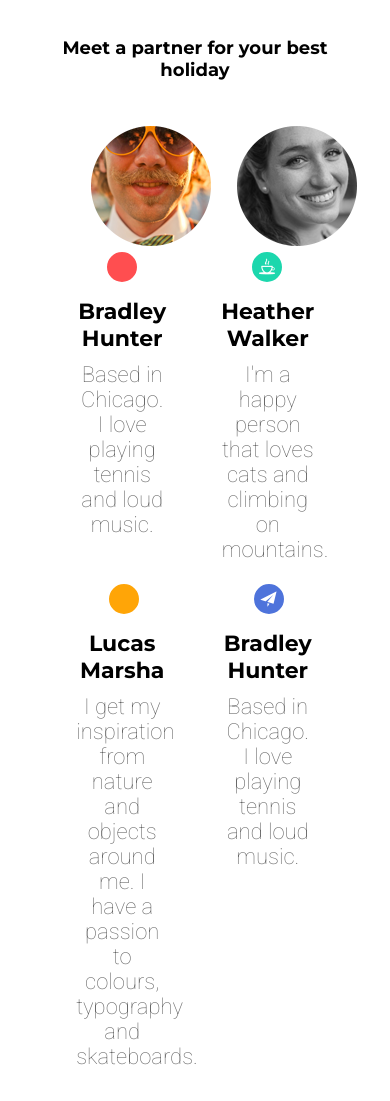
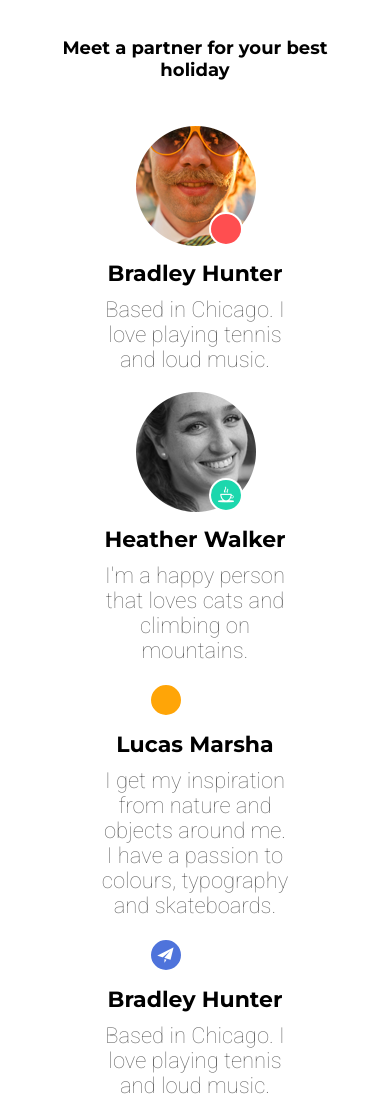
Before and after one commit to Qiawox/Qiawox.github.io, a plain HTML site: page index.html in a window 390 px wide. Shown: the part 1800-2901 px from the top of the page. Drawn offline with Linux system fonts and the light colour scheme.

Commit message:
Update styles.css

```diff
--- a/css/styles.css
+++ b/css/styles.css
@@ -698,6 +698,8 @@ input[type="submit"]:hover
   .man
   {
     margin-bottom: 20px;
+    min-width: 100%;
+    max-width: 100%;
   }
   .man:last-child
   {
```
